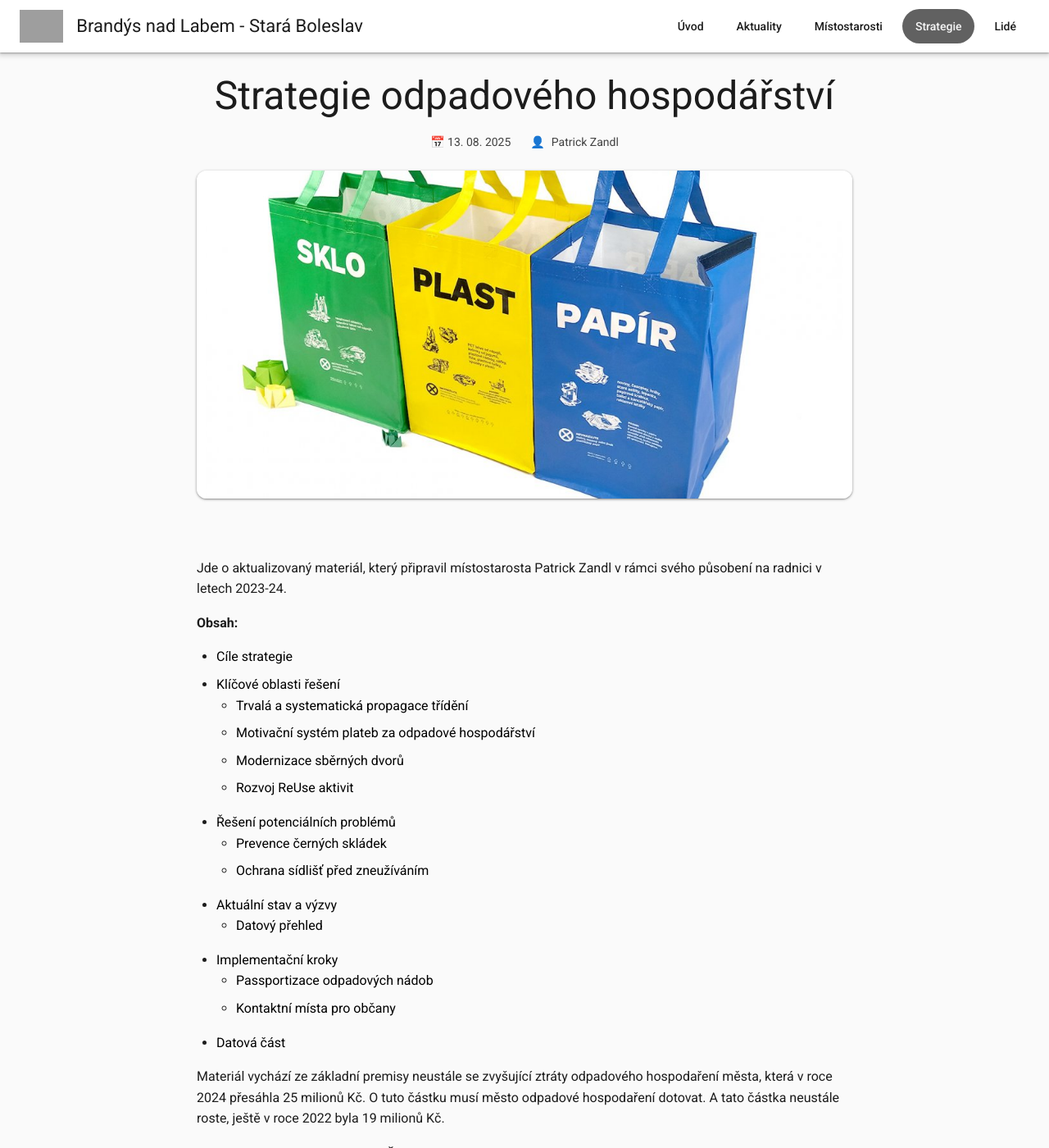
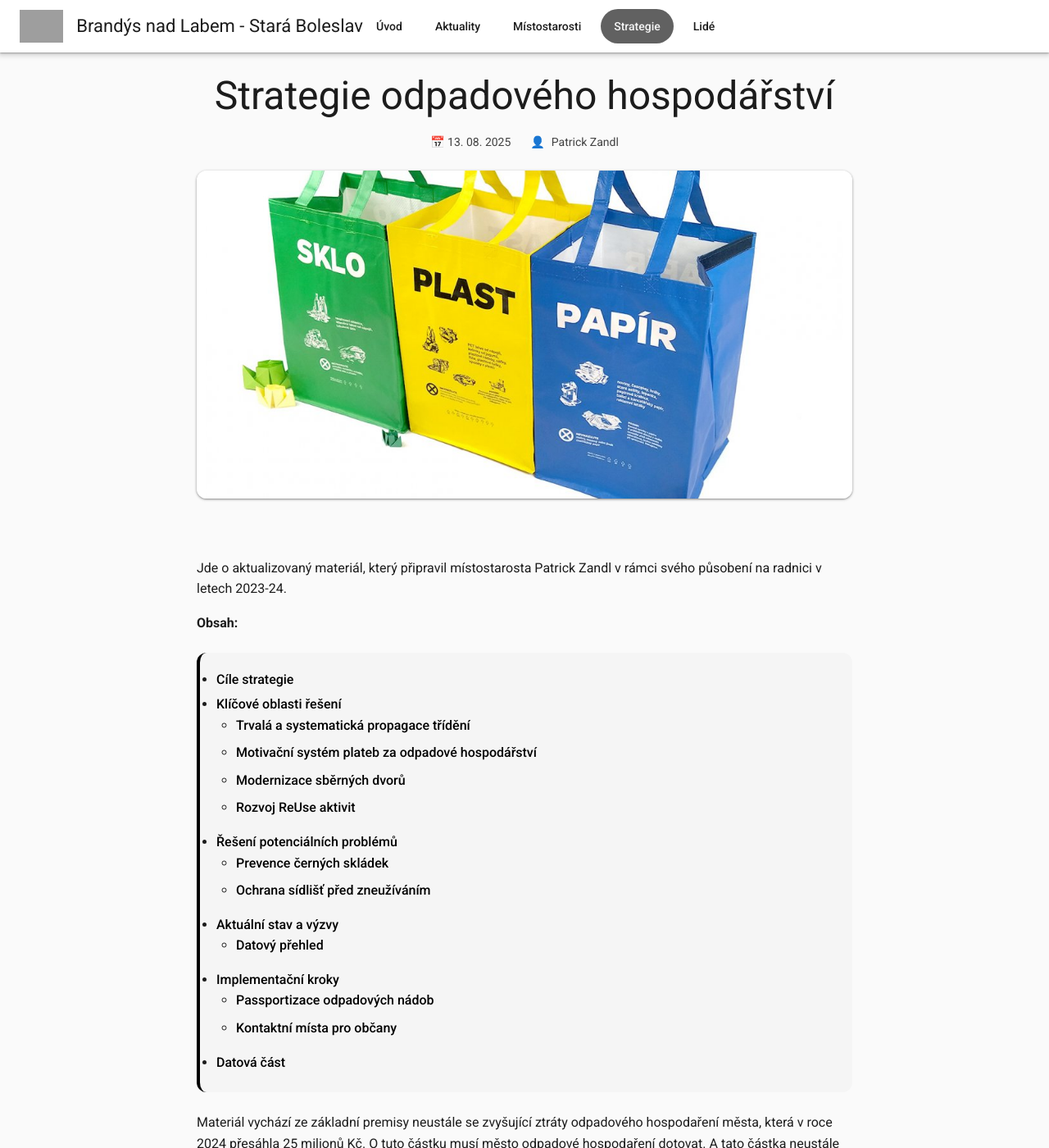
Before and after one commit to tangero/brandys-pirati, a Jekyll site: the page built from _posts/strategie/2025-08-13-odpadove-hospodarstvi.md, in a window 1280 px wide and 1400 px high. Shown: the whole window at 82% size. Built offline with Jekyll 4.4.1, drawn with Linux system fonts in a browser that asks for light colours; grey boxes are pictures that could not be loaded.

Commit message:
Upravy vzhled

```diff
--- a/_includes/header-md3.html
+++ b/_includes/header-md3.html
@@ -112,8 +112,10 @@
 </style>
 
 <header class="md-top-app-bar">
-  <img src="{{ '/assets/img/brand/logo.svg' | relative_url }}" alt="Pirátská strana" class="md-top-app-bar__logo">
-  <div class="md-top-app-bar__title">Brandýs nad Labem - Stará Boleslav</div>
+  <a href="{{ '/' | relative_url }}" style="display: flex; align-items: center; text-decoration: none; color: inherit;">
+    <img src="{{ '/assets/img/brand/logo.svg' | relative_url }}" alt="Pirátská strana" class="md-top-app-bar__logo">
+    <div class="md-top-app-bar__title">Brandýs nad Labem - Stará Boleslav</div>
+  </a>
 
   <nav class="md-top-app-bar__nav">
     <a href="{{ '/' | relative_url }}" class="md-nav-button {% if page.url == '/' %}md-nav-button--active{% endif %}">Úvod</a>
--- a/_layouts/post.html
+++ b/_layouts/post.html
@@ -104,6 +104,39 @@ layout: default
 
   .md-article__content li {
     margin-bottom: 8px;
+  }
+
+  .md-article__content a {
+    text-decoration: underline;
+    color: var(--md-sys-color-primary);
+  }
+
+  .md-article__content a:hover {
+    text-decoration: none;
+    opacity: 0.8;
+  }
+
+  /* Styly pro TOC (Table of Contents) */
+  .md-article__content ul#markdown-toc {
+    background: var(--md-sys-color-surface-variant);
+    border-radius: 12px;
+    padding: 20px;
+    margin: 24px 0;
+    border-left: 4px solid var(--md-sys-color-primary);
+  }
+
+  .md-article__content ul#markdown-toc > li {
+    margin-bottom: 4px;
+  }
+
+  .md-article__content ul#markdown-toc a {
+    text-decoration: none;
+    color: var(--md-sys-color-primary);
+    font-weight: 500;
+  }
+
+  .md-article__content ul#markdown-toc a:hover {
+    text-decoration: underline;
   }
 
   .md-article__actions {
```
